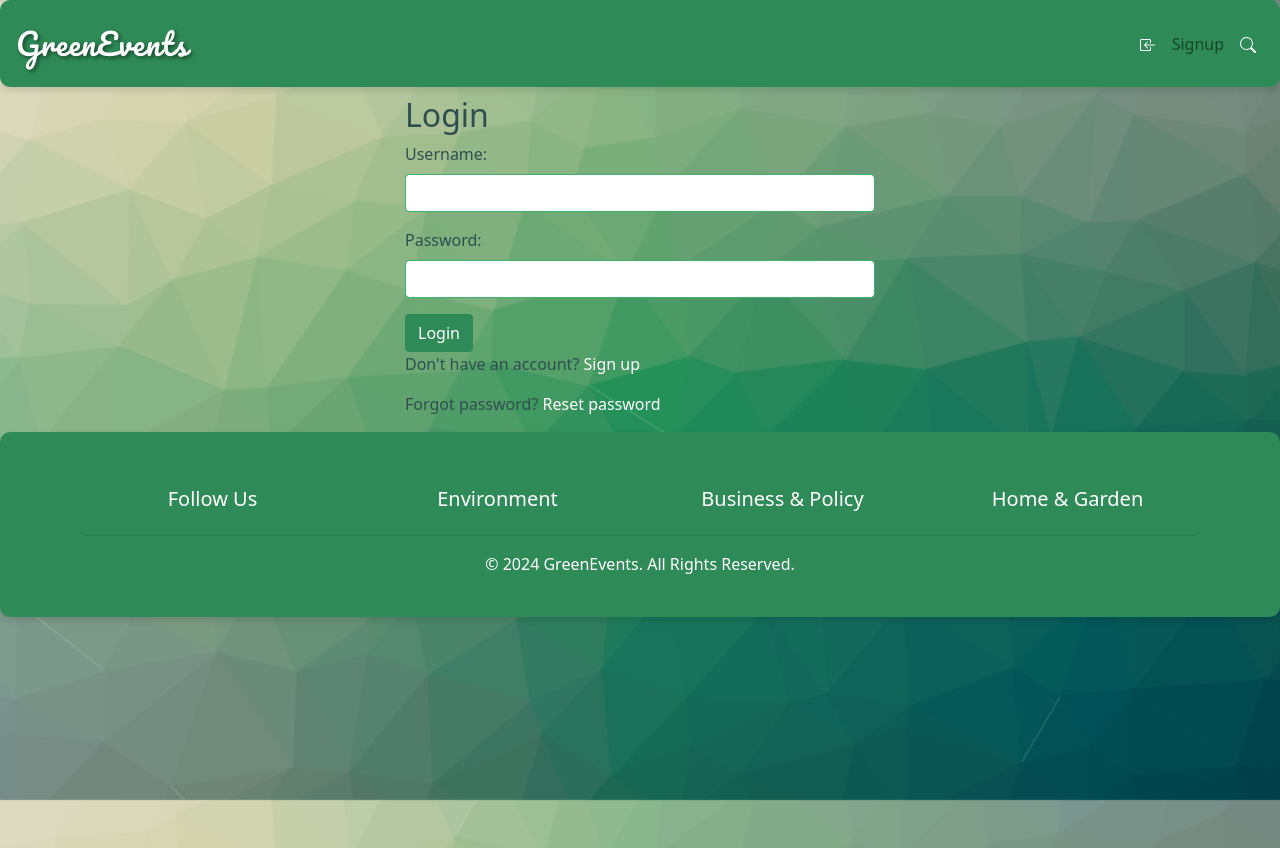
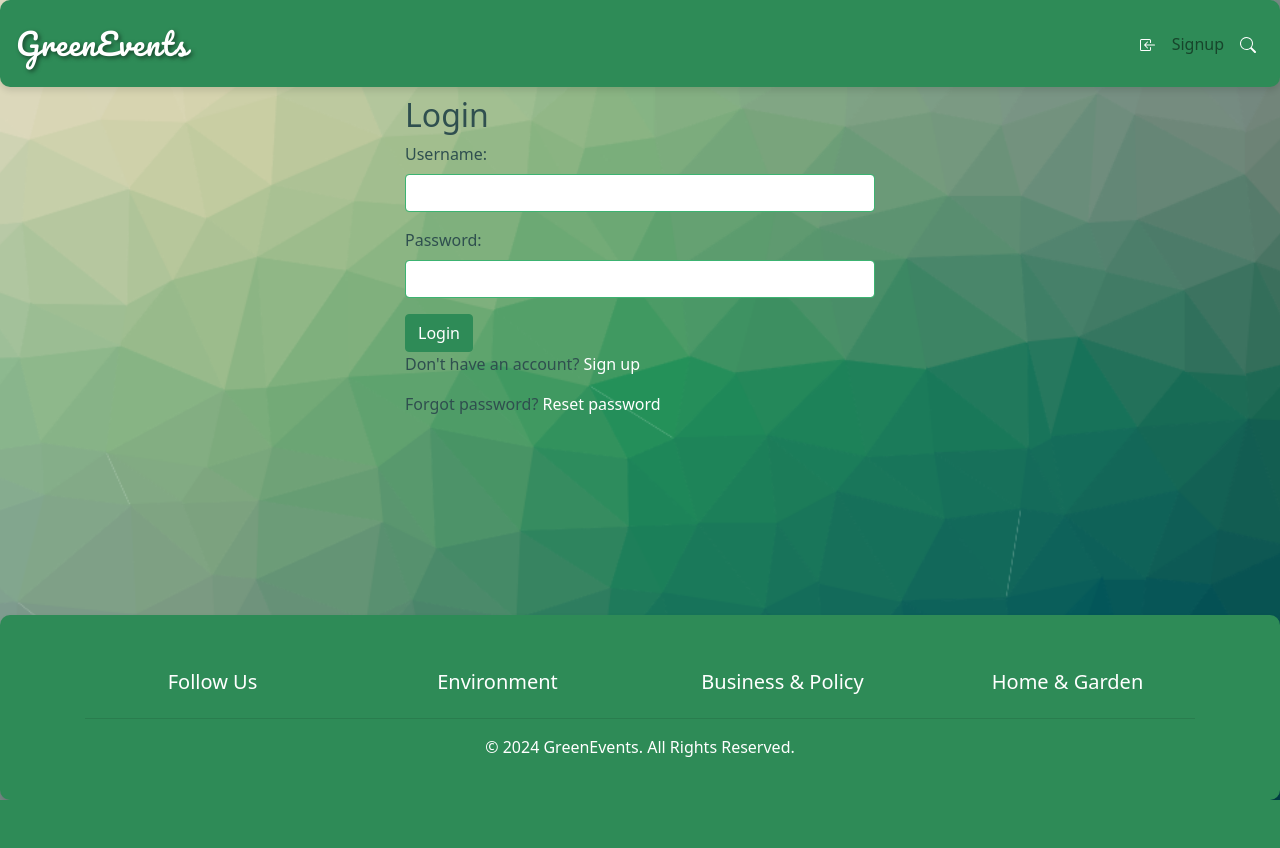
Before and after one commit to SanjayKumarM84/COMP-8347_Green-Events, a Django app: page /login/ in a window 1280 px wide. After the commit the page ends 800 px from the top, so only its background shows below. Run offline with Django 5.2, Linux system fonts and the light colour scheme; some libraries are stand-ins or nearby versions.

Commit message:
Login page footer conflict fix

```diff
--- a/djangoProject/myApp/static/css/style.css
+++ b/djangoProject/myApp/static/css/style.css
@@ -13,7 +13,9 @@
     --glass-border: rgba(46, 139, 87, 0.3); /* Semi-transparent Sea Green */
     --glass-shadow: 0 4px 6px rgba(0, 0, 0, 0.1); /* Soft shadow */
 }
-
+html {
+    height: 100%; /* Ensures the html element covers the full height */
+}
 /* Global Styles */
 body {
     background-color: var(--background-color);
@@ -26,7 +28,9 @@ body {
     font-family: 'system-ui', -apple-system;
     min-height: 100vh; /* Ensures the body covers the full viewport height */
     margin: 0; /* Removes any default margin */
-    display: block; /* Make sure the body is displayed */
+
+    display: flex;
+    flex-direction: column; /* Stack elements vertically */
 }
 
 a {
@@ -94,6 +98,7 @@ a:hover {
     padding: 20px 0;
     text-align: center;
     position: relative;
+     margin-top: auto; /* Pushes the footer to the bottom if there is not enough content */
 }
 
 .footer a {
```
Also changed, not shown: djangoProject/myApp/templates/login.html (line endings or trailing spaces).
